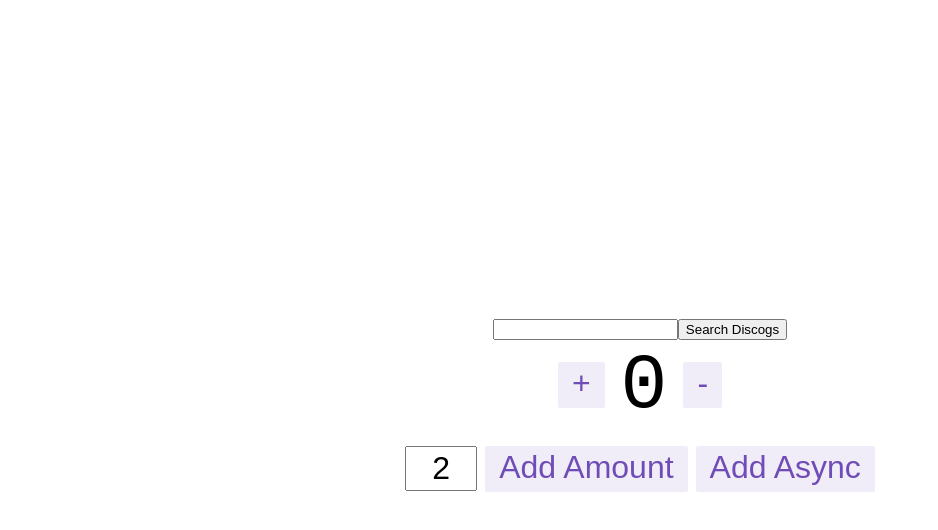
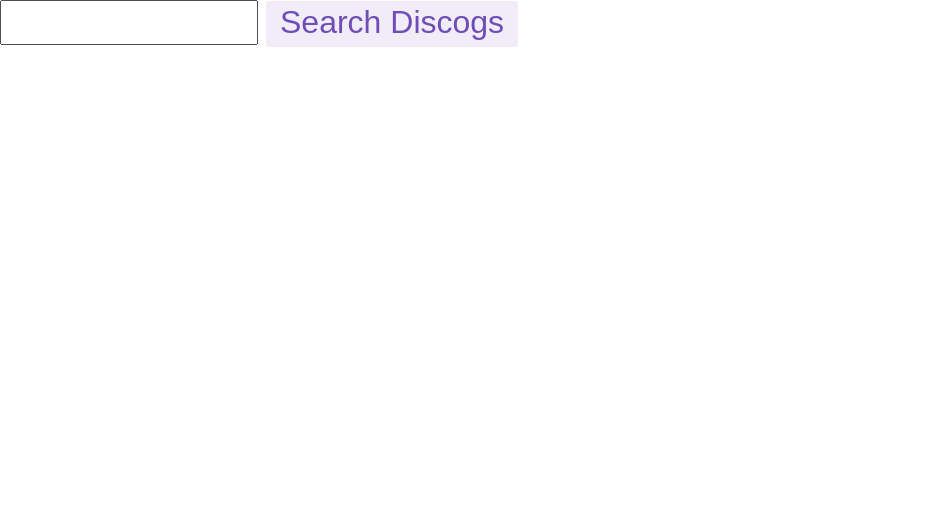
Before and after one commit to alightsleeper/rrt-discognito, a React (Create React App) app: page / in a window 1280 px wide. Shown: the top 530 px of the page, without its empty margins (0-938 px from the left). Built offline with nearby package versions, Linux system fonts and the light colour scheme.

Commit message:
add view artist functionality

```diff
--- a/src/App.css
+++ /dev/null
@@ -1,39 +0,0 @@
-.App {
-  text-align: center;
-}
-
-.App-logo {
-  height: 40vmin;
-  pointer-events: none;
-}
-
-@media (prefers-reduced-motion: no-preference) {
-  .App-logo {
-    animation: App-logo-float infinite 3s ease-in-out;
-  }
-}
-
-.App-header {
-  min-height: 100vh;
-  display: flex;
-  flex-direction: column;
-  align-items: center;
-  justify-content: center;
-  font-size: calc(10px + 2vmin);
-}
-
-.App-link {
-  color: rgb(112, 76, 182);
-}
-
-@keyframes App-logo-float {
-  0% {
-    transform: translateY(0);
-  }
-  50% {
-    transform: translateY(10px)
-  }
-  100% {
-    transform: translateY(0px)
-  }
-}
--- a/src/App.tsx
+++ b/src/App.tsx
@@ -1,19 +1,10 @@
 import React from 'react';
-//import logo from './logo.svg';
-import { Counter } from './features/counter/Counter';
-import './App.css';
 import { Search } from './features/search/Search';
 
-function App() {
+const App = () => {
   return (
-    <div className="App">
-      <header className="App-header">
-
+    <div>
         <Search />
-
-        <Counter />
-
-      </header>
     </div>
   );
 }
--- a/src/features/search/Search.tsx
+++ b/src/features/search/Search.tsx
@@ -1,23 +1,29 @@
-import React, { useState }from 'react'
+import React, { Suspense, useState }from 'react'
 
 interface Props {
 
 }
 
 interface SearchResult {
-    id: string,
-    type: string,
+    thumb: string,
     title: string,
-
+    resource_url: string,
 }
 
-const BASE_URL = "https://api.discogs.com/database/search"
+interface Artist {
+    name: string,
+    profile: string,
+}
+
+const SEARCH_URL = "https://api.discogs.com/database/search"
 const AUTH_STR = "Discogs"
 const AUTH_TKN = "nVmyqrYTMwIgQdhGqftwZyUmjEHUdkXBBamVJVDL"
 
 export const Search = (props: Props) => {
     const [query, setQuery] = useState('')
     const [results, setResults] = useState([])
+    const [artist, setArtist] = useState<Artist>()
+
     const handleChange = (e: React.FormEvent<HTMLInputElement>) => {
         e.preventDefault()
         setQuery(e.currentTarget.value)
@@ -25,33 +31,65 @@
 
     const handleSubmit = (e: React.FormEvent<HTMLFormElement>) => {
         e.preventDefault()
-        fetch(`${BASE_URL}?query=${query}&Authorization=${AUTH_STR}&token=${AUTH_TKN}`)
+        setArtist({name: '', profile: ''})
+        fetch(`${SEARCH_URL}?query=${query}&type=artist&Authorization=${AUTH_STR}&token=${AUTH_TKN}`)
         .then(response => response.json())
         .then(data => setResults(data.results))
     }
 
+    const viewArtist = (url: string) => {
+        setQuery('')
+        setResults([])
+        fetch(url)
+        .then(response => response.json())
+        .then(data => {
+            setArtist(data)
+        })
+    }
+
     const resultsList = results.map( (result: SearchResult, index: number) => {
         return (
-            <ul key={index}>
-                <li>{result.id}</li>
-                <li>{result.type}</li>
-                <li>{result.title}</li>
-            </ul>
+            <div key={index}>
+                { result.thumb &&
+                    <img src={result.thumb } alt="thumb"/>
+                }
+                <h3>
+                    {result.title}
+                    <button className="button" onClick={() => viewArtist(result.resource_url)}>Go</button>
+                </h3>
+                <hr/>
+            </div>
         )
     })
+
+    const displayArtist = () => {
+        if (artist) {
+            return (
+                <div>
+                    <h1>{artist.name}</h1>
+                    <p>{artist.profile}</p>
+                </div>
+            )
+        }
+    }
 
     return (
         <>
             <form onSubmit={handleSubmit}>
                 <input
+                    className="textbox"
                     onChange={handleChange}
-                    name="query"
                     type="text"
                     value={query}
                 />
-                <button type="submit">Search Discogs</button>
+                <button className="button" type="submit">Search Discogs</button>
             </form>
-            {resultsList}
+            <Suspense fallback={<h1>Loading...</h1>}>
+                {resultsList.length > 0 && resultsList}
+            </Suspense>
+            <Suspense fallback={<h1>Getting Artist...</h1>}>
+                {displayArtist()}
+            </Suspense>
         </>
     )
 }
--- a/src/index.css
+++ b/src/index.css
@@ -7,7 +7,34 @@
   -moz-osx-font-smoothing: grayscale;
 }
 
-code {
-  font-family: source-code-pro, Menlo, Monaco, Consolas, 'Courier New',
-    monospace;
+.button {
+  appearance: none;
+  background: none;
+  font-size: 32px;
+  padding-left: 12px;
+  padding-right: 12px;
+  outline: none;
+  border: 2px solid transparent;
+  color: rgb(112, 76, 182);
+  padding-bottom: 4px;
+  cursor: pointer;
+  background-color: rgba(112, 76, 182, 0.1);
+  border-radius: 2px;
+  transition: all 0.15s;
 }
+
+.textbox {
+  font-size: 32px;
+  padding: 2px;
+  width: 250px;
+  text-align: center;
+  margin-right: 8px;
+}
+
+.button:hover, .button:focus {
+  border: 2px solid rgba(112, 76, 182, 0.4);
+}
+
+.button:active {
+  background-color: rgba(112, 76, 182, 0.2);
+}
```
